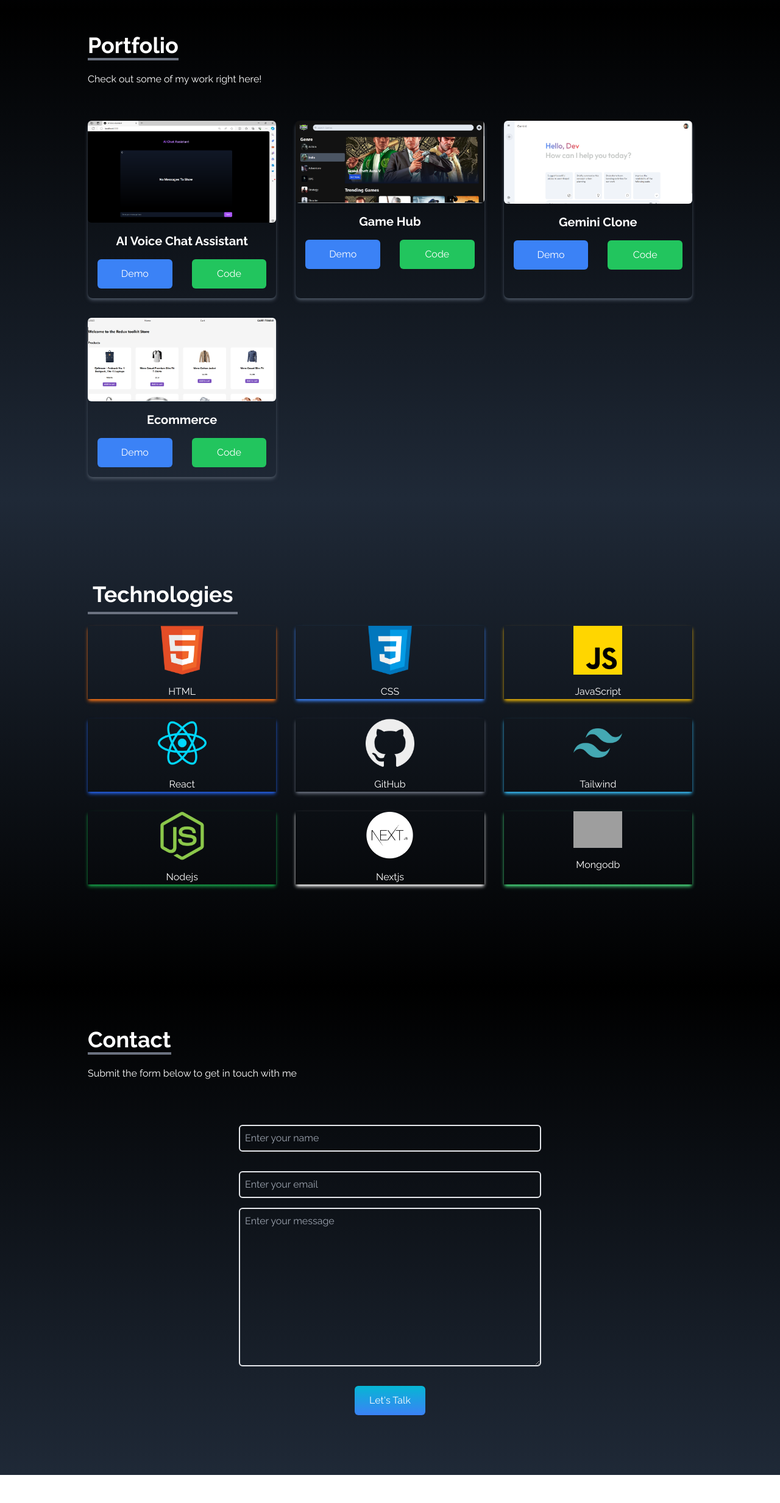
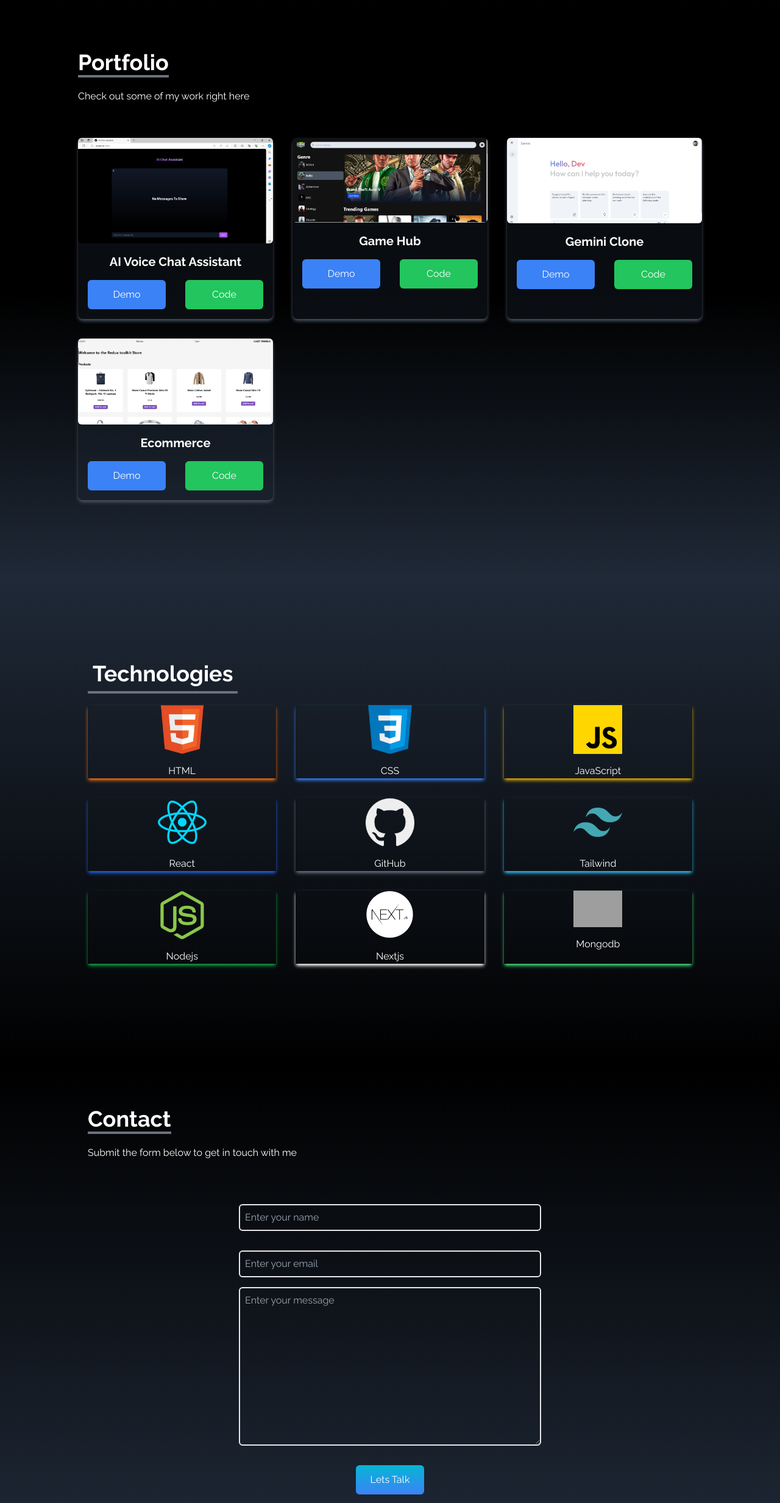
Before and after one commit to janak-Thapa/portfolio-website-main, a React (Vite) app: page / in a window 1280 px wide. Shown: the part 1582-4046 px from the top of the page at 61% size. Before the commit the page ends 4000 px from the top, so only its background shows below. Built offline with nearby package versions, Linux system fonts and the light colour scheme; grey boxes are pictures that could not be loaded.

Commit message:
made changes

```diff
--- a/src/components/Contact.jsx
+++ b/src/components/Contact.jsx
@@ -1,4 +1,5 @@
-import React from 'react'
+
+
 
 const Contact = () => {
   return (
@@ -14,7 +15,7 @@ const Contact = () => {
 
             <input type="text" name='email' placeholder='Enter your email' className='p-2 bg-transparent rounded-md text-white focus:outline-none border-2 my-4'/>
             <textarea name="message"   rows="10" className='p-2 bg-transparent border-2 rounded-md text-white focus:outline-none' placeholder='Enter your message'></textarea>
-            <button className='text-white bg-gradient-to-b from-cyan-500 to-blue-500 px-6 py-3 my-8 mx-auto flex items-center rounded-md hover:scale-110 duration-300'>Let's Talk</button>
+            <button className='text-white bg-gradient-to-b from-cyan-500 to-blue-500 px-6 py-3 my-8 mx-auto flex items-center rounded-md hover:scale-110 duration-300'>Lets Talk</button>
           </form>
         </div>
       </div>
--- a/src/components/NavBar.jsx
+++ b/src/components/NavBar.jsx
@@ -1,5 +1,4 @@
-
-import React, { useState } from "react";
+import { useState } from "react";
 import { FaBars, FaTimes } from "react-icons/fa";
 import { Link } from "react-scroll";
 
--- a/src/components/Portfolio.jsx
+++ b/src/components/Portfolio.jsx
@@ -1,7 +1,8 @@
+
 import gamehub from "../assets/portfolio/gamehub.png";
 import gemini from "../assets/portfolio/gemini.png";
 import ecommerce from "../assets/portfolio/ecommerce.png";
-import AIVoiceChatAssistant from "../assets/portfolio/AIVoiceChatAssistant.png"
+import AIVoiceChatAssistant from "../assets/portfolio/AIVoiceChatAssistant.png";
 
 const Portfolio = () => {
   const portfolios = [
@@ -36,20 +37,21 @@ const Portfolio = () => {
   ];
 
   return (
-    <div name='portfolio' className='bg-gradient-to-b from-black to-gray-800 w-full text-white md:h-screen'>
-      <div className='max-w-screen-lg p-4 mx-auto flex flex-col justify-center w-full h-full'>
-        <div className='pb-8'>
-          <p className='text-4xl font-bold inline border-b-4 border-gray-500'>Portfolio</p>
-          <p className='py-6'>Check out some of my work right here!</p>
+    <div name="portfolio" className="w-full bg-gradient-to-b from-black via-black to-gray-800 text-white pt-8 pb-16 md:pt-16 md:pb-32">
+      <div className="max-w-screen-lg mx-auto flex flex-col justify-center w-full h-full">
+        <div className="pb-8">
+          <p className="text-4xl font-bold inline border-b-4 border-gray-500">Portfolio</p>
+          <p className="py-6">Check out some of my work right here</p>
         </div>
-        <div className='grid sm:grid-cols-2 md:grid-cols-3 gap-8 px-12 sm:px-0'>
+
+        <div className="grid sm:grid-cols-2 md:grid-cols-3 gap-8 px-12 sm:px-0">
           {portfolios.map(({ id, title, src, demoUrl, codeUrl }) => (
-            <div key={id} className='shadow-md shadow-gray-600 rounded-lg'>
-              <img src={src} alt={title} className='rounded-md duration-200 hover:scale-105' />
-              <h2 className='text-center text-xl font-bold mt-4'>{title}</h2>
-              <div className='flex items-center justify-center'>
-                <a href={demoUrl} target='_blank' rel='noopener noreferrer' className='w-1/2 px-6 py-3 m-4 duration-200 hover:scale-105 bg-blue-500 text-white rounded-md text-center'>Demo</a>
-                <a href={codeUrl} target='_blank' rel='noopener noreferrer' className='w-1/2 px-6 py-3 m-4 duration-200 hover:scale-105 bg-green-500 text-white rounded-md text-center'>Code</a>
+            <div key={id} className="shadow-md shadow-gray-600 rounded-lg bg-opacity-30 bg-gray-800">
+              <img src={src} alt={title} className="rounded-md duration-200 hover:scale-105" />
+              <h2 className="text-center text-xl font-bold mt-4">{title}</h2>
+              <div className="flex items-center justify-center">
+                <a href={demoUrl} target="_blank" rel="noopener noreferrer" className="w-1/2 px-6 py-3 m-4 duration-200 hover:scale-105 bg-blue-500 text-white rounded-md text-center">Demo</a>
+                <a href={codeUrl} target="_blank" rel="noopener noreferrer" className="w-1/2 px-6 py-3 m-4 duration-200 hover:scale-105 bg-green-500 text-white rounded-md text-center">Code</a>
               </div>
             </div>
           ))}
```
Also changed, not shown: src/components/Technologies.jsx (+6 -4 lines).
